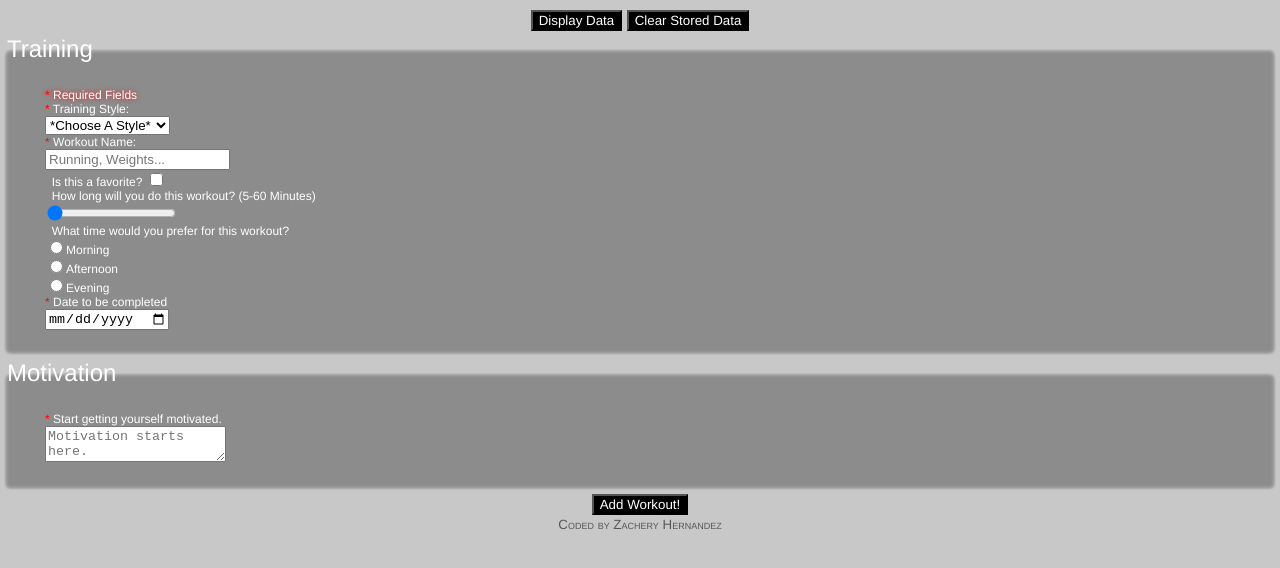
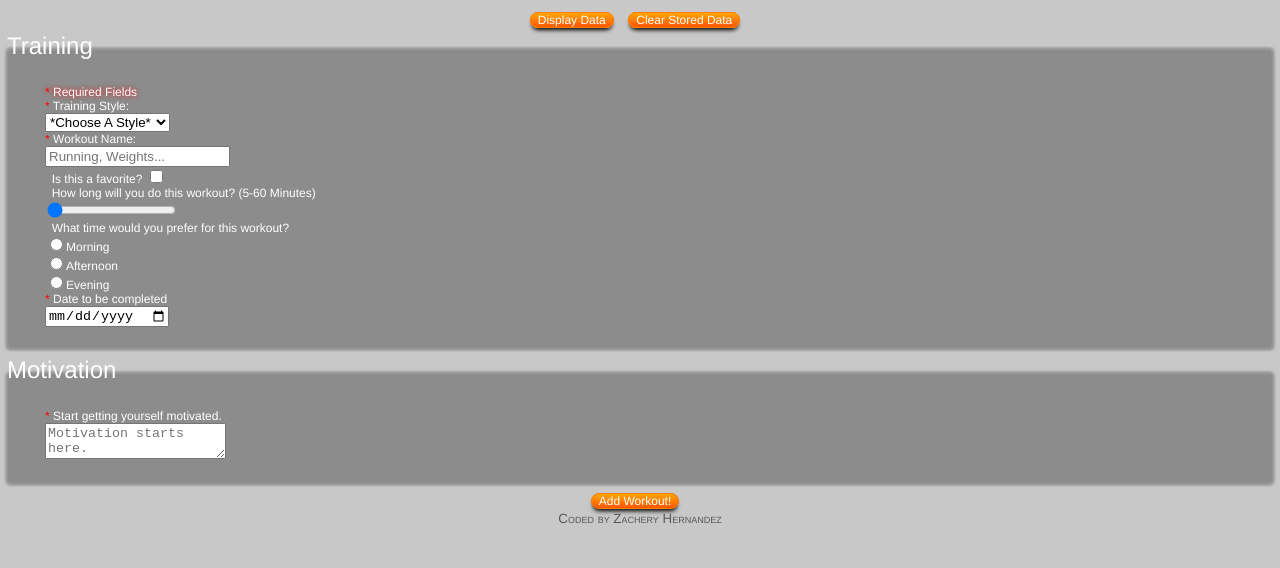
Before and after one commit to AlucardFair/MiU-Project-1, a plain HTML site: page additem.html in a window 1280 px wide. Shown: the part 44-612 px from the top of the page. Drawn offline with Linux system fonts and the light colour scheme.

Commit message:
Updated index.html and additem.html to remove uneccessary buttons. Updated styles.css to style the anchor tags set in index.hmtl and additem.html.

```diff
--- a/additem.html
+++ b/additem.html
@@ -28,10 +28,10 @@
 			<p><medium><strong>...Helping you schedule your workouts</strong></medium></p>
 			<nav>
 				<!-- Display Link -->
-				<a href="#" id="showData"><input type="button" name="show" id="showData" value="Display Data" /></a>
-				<a href="#" id="clearData"><input type="button" name="clear" id="clearData" value="Clear Stored Data" /></a>
+				<a href="#" id="showData">Display Data</a>
+				<a href="#" id="clearData">Clear Stored Data</a>
 				<!-- Start New Workout *hidden* -->
-				<a href="additem.html" id="startNew" style="display:none;"><input type="button" name="start" id="StartNew" value="Start New Workout!" /></a>
+				<a href="additem.html" id="startNew" style="display:none;">Start New Workout!</a>
 			</nav>
 		</header>
 		<!-- Form Started -->
--- a/styles.css
+++ b/styles.css
@@ -74,7 +74,7 @@ body {
 	-webkit-box-shadow: inset 0 0 15px rgb(190,190,190);
 }
 
-#editButton, #deleteButton {
+#searchButton, #showData, #clearData, #startNew, #editButton, #deleteButton, #saveData {
 	font-size: 12px;
 	text-decoration: none;
 	color: white;
```
Also changed, not shown: index.html (+1 -1 lines).
